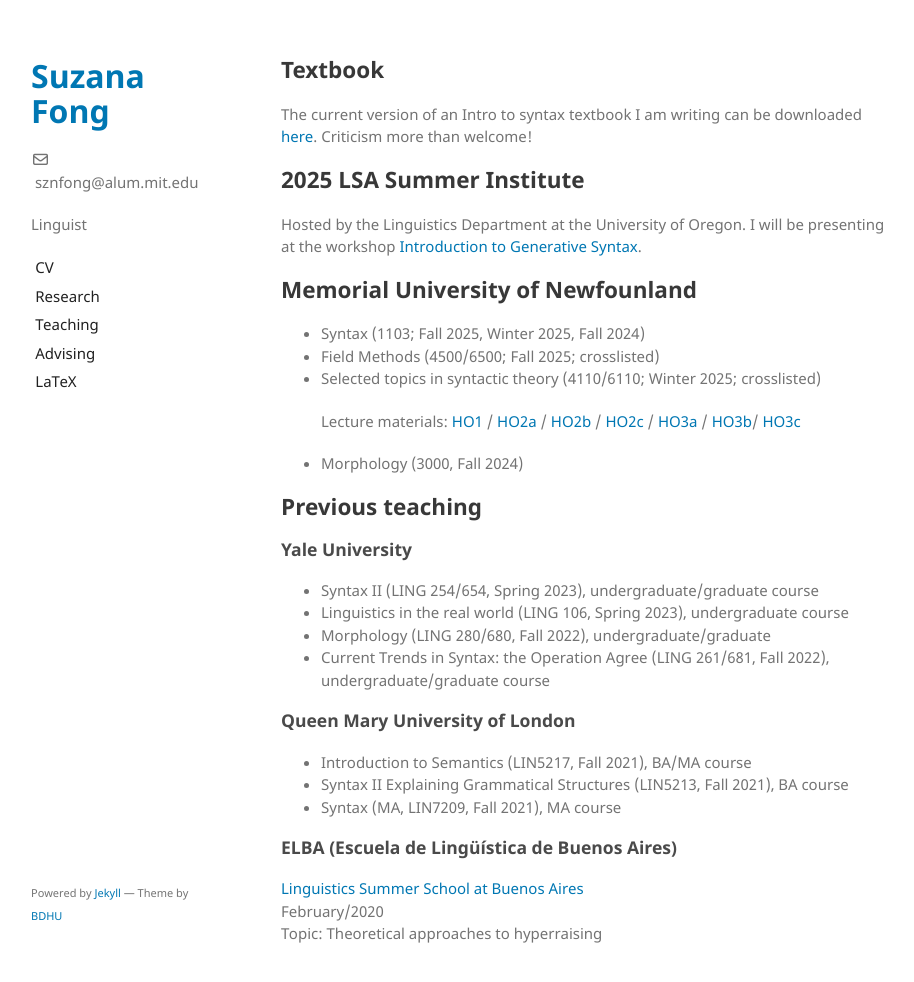
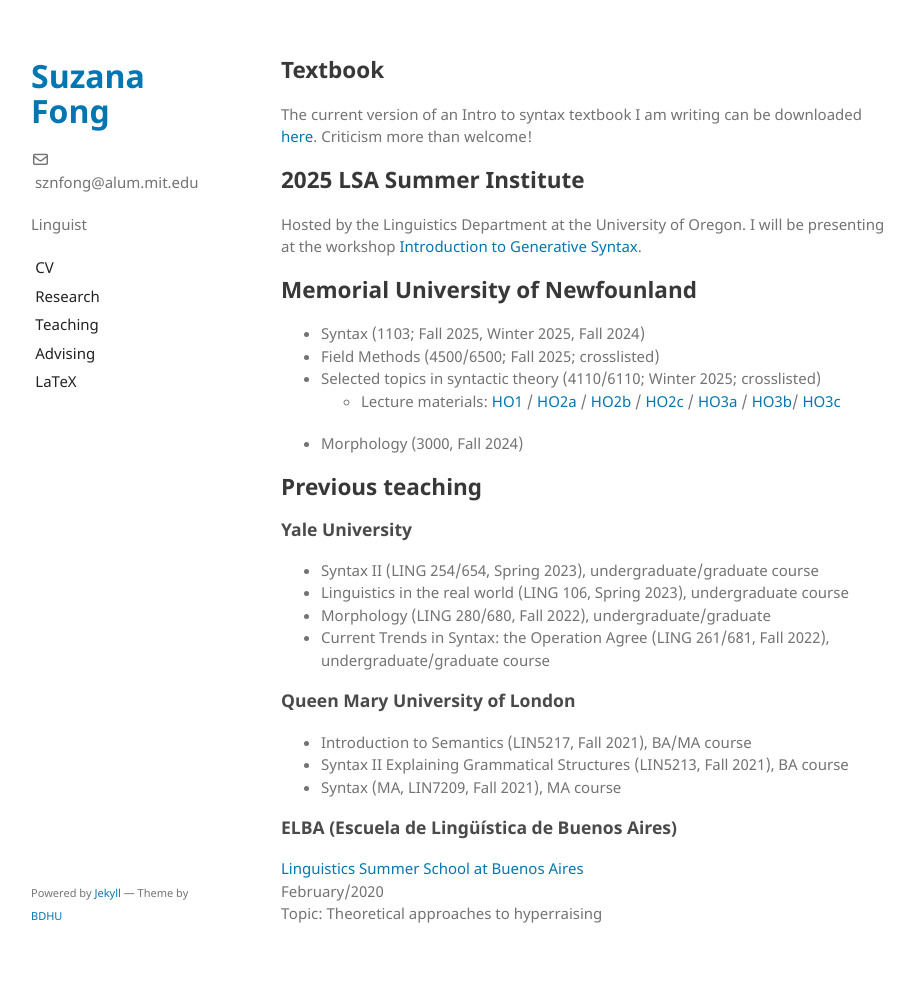
Before and after one commit to sznfng/sznfng.github.io, a Jekyll site: the page built from teaching.md, in a window 1280 px wide and 995 px high. Shown: the top 982 px of the window, without its empty margins (179-1093 px from the left). Built offline with Jekyll 4.4.1, drawn with Linux system fonts in a browser that asks for light colours.

```diff
--- a/teaching.md
+++ b/teaching.md
@@ -14,8 +14,7 @@ Hosted by the Linguistics Department at the University of Oregon. I will be pres
 + Syntax (1103; Fall 2025, Winter 2025, Fall 2024)
 + Field Methods (4500/6500; Fall 2025; crosslisted)
 + Selected topics in syntactic theory (4110/6110; Winter 2025; crosslisted)
-
-  Lecture materials: [HO1](https://sznfng.github.io/files/agree_course/Selected_topics_in_syntactic_theory_4110_6110_Winter_2025_handout%201.pdf) / [HO2a](https://sznfng.github.io/files/agree_course/Selected_topics_in_syntactic_theory_4110_6110_Winter_2025_handout%202a.pdf) / [HO2b](https://sznfng.github.io/files/agree_course/Selected_topics_in_syntactic_theory_4110_6110_Winter_2025_handout%202b.pdf) / [HO2c](https://sznfng.github.io/files/agree_course/Selected_topics_in_syntactic_theory_4110_6110_Winter_2025_handout%202c.pdf) / [HO3a](https://sznfng.github.io/files/agree_course/Selected_topics_in_syntactic_theory_4110_6110_Winter_2025_handout%203a.pdf) / [HO3b](https://sznfng.github.io/files/agree_course/Selected_topics_in_syntactic_theory_4110_6110_Winter_2025_handout%203b.pdf)/ [HO3c](https://sznfng.github.io/files/agree_course/Selected_topics_in_syntactic_theory_4110_6110_Winter_2025_handout%203c.pdf)
+  + Lecture materials: [HO1](https://sznfng.github.io/files/agree_course/Selected_topics_in_syntactic_theory_4110_6110_Winter_2025_handout%201.pdf) / [HO2a](https://sznfng.github.io/files/agree_course/Selected_topics_in_syntactic_theory_4110_6110_Winter_2025_handout%202a.pdf) / [HO2b](https://sznfng.github.io/files/agree_course/Selected_topics_in_syntactic_theory_4110_6110_Winter_2025_handout%202b.pdf) / [HO2c](https://sznfng.github.io/files/agree_course/Selected_topics_in_syntactic_theory_4110_6110_Winter_2025_handout%202c.pdf) / [HO3a](https://sznfng.github.io/files/agree_course/Selected_topics_in_syntactic_theory_4110_6110_Winter_2025_handout%203a.pdf) / [HO3b](https://sznfng.github.io/files/agree_course/Selected_topics_in_syntactic_theory_4110_6110_Winter_2025_handout%203b.pdf)/ [HO3c](https://sznfng.github.io/files/agree_course/Selected_topics_in_syntactic_theory_4110_6110_Winter_2025_handout%203c.pdf)
 + Morphology (3000, Fall 2024)
 
 ## Previous teaching
```
